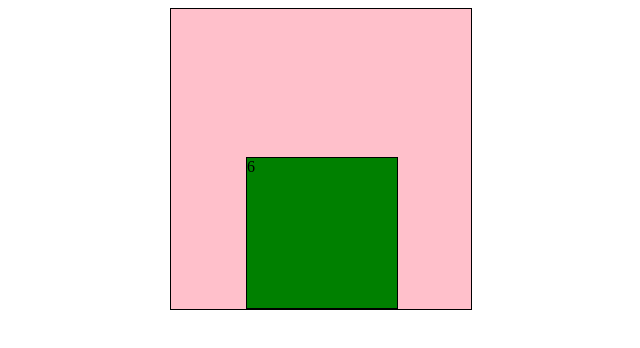
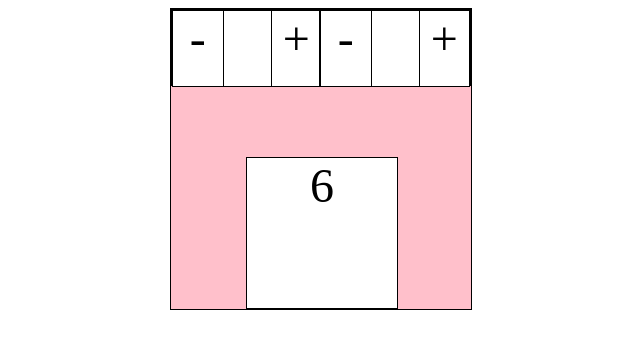
Before and after one commit to willybeans/pomodoro_clock, a plain HTML site: page pomodoro.html in a window 1280 px wide. Shown: the whole page, without its empty margins (319-959 px from the left). Drawn offline with Linux system fonts and the light colour scheme.

Commit message:
added buttons for break and timer adjustments

```diff
--- a/pomodoro.html
+++ b/pomodoro.html
@@ -17,8 +17,61 @@
   width: 50%;
   bottom: 0%;
   left: 25%;
-  background: green;
+  background: white;
   border: 1px solid black;
+  font-size: 3em;
+  text-align: center;
+}
+.break_time{
+  position: absolute;
+  height: 25%;
+  width: 50%;
+  top: 0%;
+  left: 0%;
+  background: white;
+  border: 1px solid black;
+}
+.clock_time{
+  position: absolute;
+  height: 25%;
+  width: 50%;
+  top: 0%;
+  right: 0%;
+  background: white;
+  border: 1px solid black;
+}
+.numberArea{
+  position: absolute;
+  height: 100%;
+  width: 33%;
+  top: 0%;
+  right: 33%;
+  background: white;
+  border: 1px solid black;
+  font-size: 2em;
+  text-align: center;
+}
+.minus{
+  position: absolute;
+  height: 100%;
+  width: 33%;
+  top: 0%;
+  left: 0%;
+  background: white;
+  border: 1px solid black;
+  font-size: 3em;
+  text-align: center;
+}
+.plus{
+  position: absolute;
+  height: 100%;
+  width: 33%;
+  top: 0%;
+  right: 0%;
+  background: white;
+  border: 1px solid black;
+  font-size: 3em;
+  text-align: center;
 }
 </style>
 </head>
@@ -28,8 +81,16 @@
 
   <div class="container">
     <div class="clock">5</div>
-    <div class="break"></div>
-    <div class="timer"></div>
+    <div class="break_time">
+      <div class="numberArea"></div>
+      <div class="minus">-</div>
+      <div class="plus">+</div>
+    </div>
+    <div class="clock_time">
+      <div class="numberArea"></div>
+      <div class="minus">-</div>
+      <div class="plus">+</div>
+    </div>
   </div>
 
 <script src="pomodoro.js"></script>
--- a/pomodoro.js
+++ b/pomodoro.js
@@ -1,6 +1,8 @@
 var a = 6, b = 10, c = true;
-var userTimer = 10, userBreak = 11;
+var userTimer = 2, userBreak = 3;
 var clock = document.querySelector('.clock');
+var breakTime = document.querySelector('.break_time');
+var clockTime = document.querySelector('.clock_time');
 
 window.onload = () => {
   clock.textContent = a;
@@ -16,12 +18,16 @@ const countDown = function(){
   }
   var myTimer = setInterval(counter, 1000);
   function counter() {
-    if(a === 0 && rest){ //User is in break mode
+    if(c){
+      clearInterval(myTimer);
+    } else if(a === 0 && rest){ //User is in break mode
       a = userBreak;
+      clock.textContent = a--;
       rest = false;
     }
     else if (a < 0 || c){ //user is on Timer mode
       a = userTimer;
+      clock.textContent = a--;
       rest = true;
       //clearInterval(myTimer);
     } else {
```
